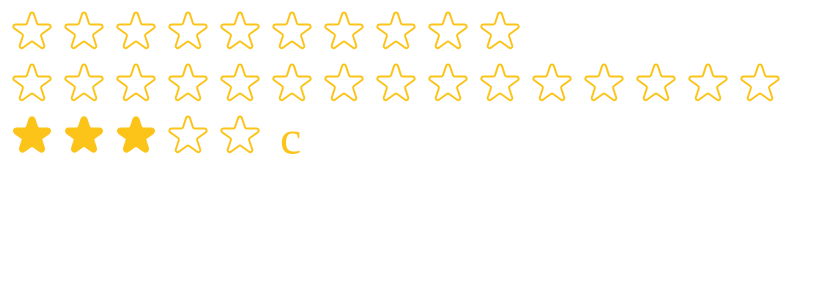
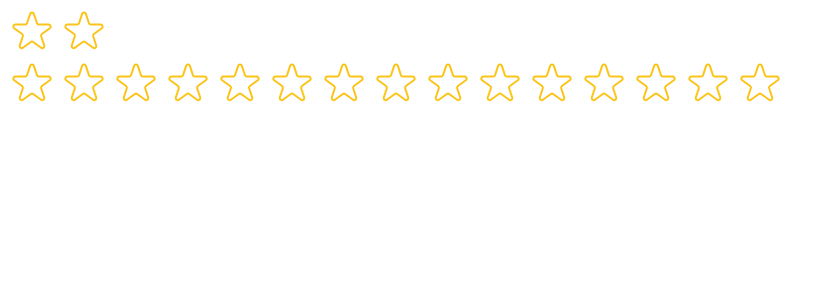
Before and after one commit to StenixDev/vanilla, a React (Create React App) app: page / in a window 1280 px wide. Shown: the top 300 px of the page, without its empty margins (0-831 px from the left). Built offline with nearby package versions, Linux system fonts and the light colour scheme.

Commit message:
PropTypes - not working, I think it's deprecated

```diff
--- a/package.json
+++ b/package.json
@@ -7,6 +7,7 @@
     "@testing-library/jest-dom": "^6.8.0",
     "@testing-library/react": "^16.3.0",
     "@testing-library/user-event": "^13.5.0",
+    "prop-types": "^15.8.1",
     "react": "^19.1.1",
     "react-dom": "^19.1.1",
     "react-scripts": "5.0.1",
--- a/src/StarRating.jsx
+++ b/src/StarRating.jsx
@@ -1,4 +1,5 @@
 import React, { useState } from "react";
+import PropTypes from "prop-types";
 
 const containerStyle = {
   display: "flex",
@@ -11,6 +12,15 @@
   gap: "4px",
 };
 
+StarRating.propTypes = {
+  maxRating: PropTypes.number,
+  color: PropTypes.string,
+  className: PropTypes.string,
+  messages: PropTypes.array,
+  defaultRating: PropTypes.number,
+  onSetRating: PropTypes.number,
+};
+
 export default function StarRating({
   maxRating = 5,
   color = "#fcc419",
@@ -18,7 +28,7 @@
   className = "",
   messages = [],
   defaultRating = 0,
-  onSetRating,
+  onSetRating = function () {},
 }) {
   const [rating, setRating] = useState(defaultRating);
   const [tempRating, setTempRating] = useState(0);
--- a/src/index.js
+++ b/src/index.js
@@ -8,14 +8,8 @@
 root.render(
   <React.StrictMode>
     {/* <App /> */}
-    <StarRating maxRating={10} />
+    <StarRating maxRating="2" />
     <StarRating maxRating={15} />
-    <StarRating
-      maxRating={5}
-      messages={["a", "b", "c", "d", "e"]}
-      defaultRating={3}
-      onSetRating={2}
-    />
   </React.StrictMode>
 );
 
```
Also changed, not shown: 1 other file (tests, documents, lock files or other folders).
